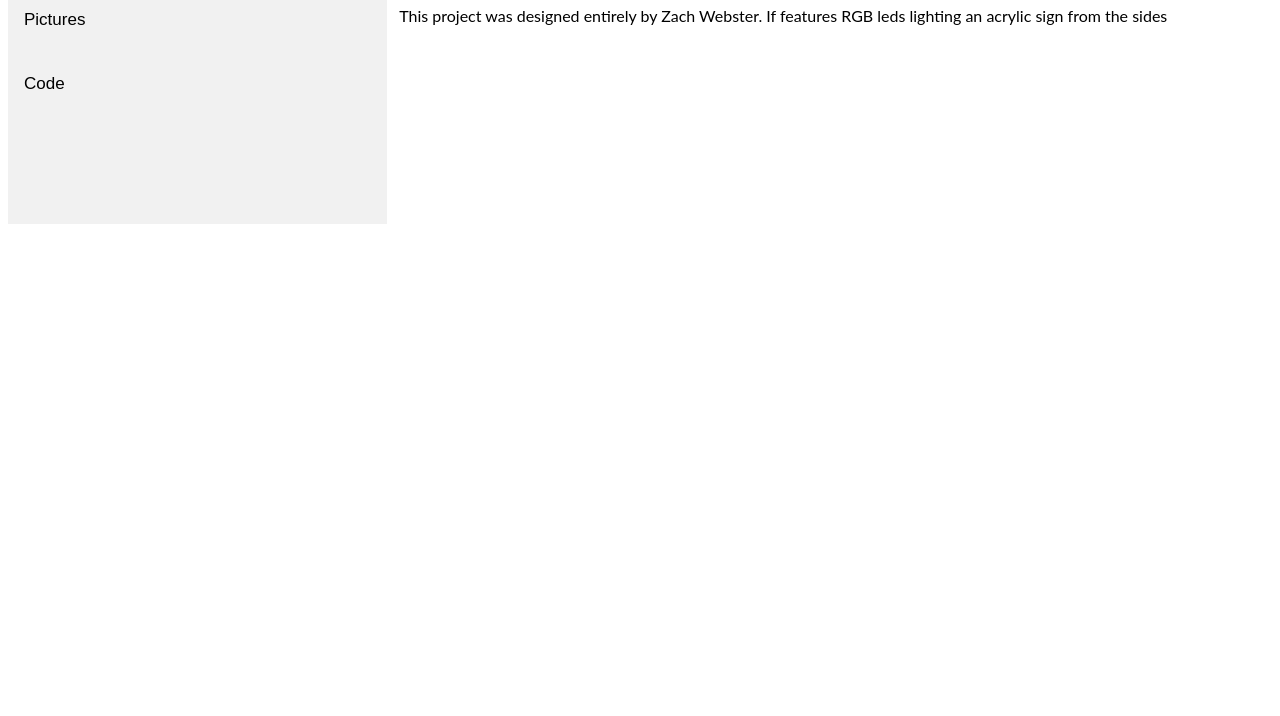
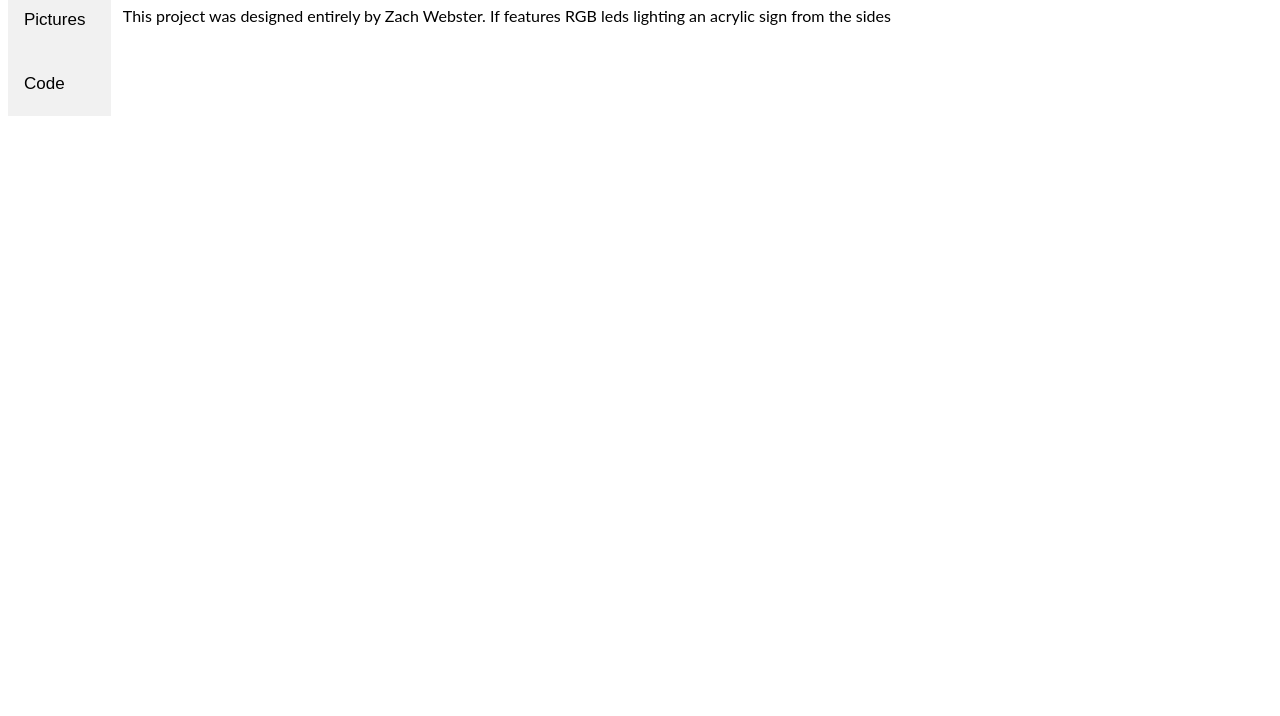
Before and after one commit to ThatUsernameIsAlreadyTaken/project, a plain HTML site: page project.html in a window 1280 px wide. Shown: the part 84-800 px from the top of the page. Drawn offline with Linux system fonts and the light colour scheme.

Commit message:
Update project.html

```diff
--- a/project.html
+++ b/project.html
@@ -11,8 +11,6 @@
 		div.tab {
 			float: left;
 			background-color: #f1f1f1;
-			width: 30%;
-			height: 300px;
 		}
 
 		/* Style the buttons inside the tab */
```
